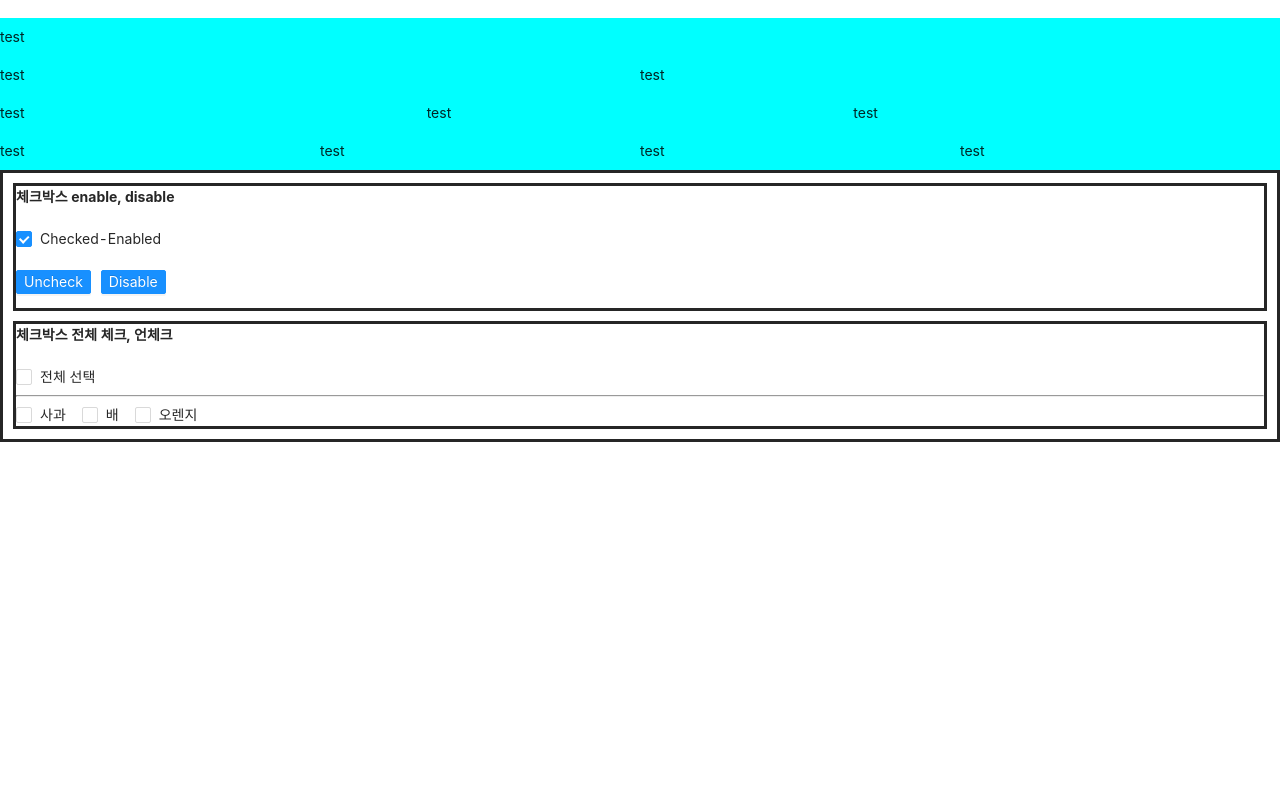
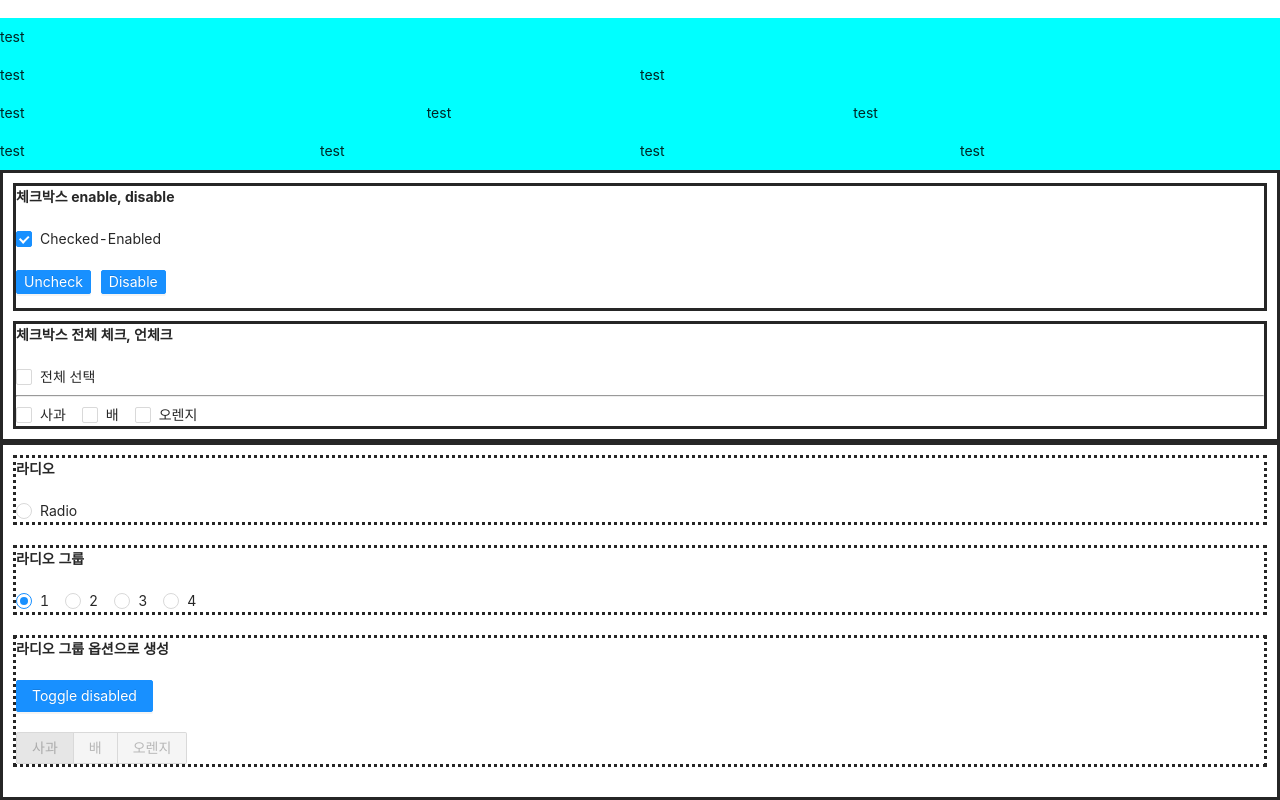
Before and after one commit to RATSENO/hello-react, a React (Create React App) app: page / in a window 1280 px wide. Shown: the part 313-1113 px from the top of the page. Before the commit the page ends 900 px from the top, so only its background shows below. Built offline with nearby package versions, Linux system fonts and the light colour scheme.

Commit message:
Radio button

```diff
--- a/src/App.js
+++ b/src/App.js
@@ -2,6 +2,7 @@ import "./App.css";
 import Test from "./antd-test/DatePicker";
 import TestGrid from "./antd-test/TestGrid";
 import TestCheckBox from "./antd-test/TestCheckBox";
+import TestRadio from "./antd-test/TestRadio";
 
 const App = () => {
   return (
@@ -9,6 +10,7 @@ const App = () => {
       <Test></Test>
       <TestGrid></TestGrid>
       <TestCheckBox></TestCheckBox>
+      <TestRadio></TestRadio>
     </>
   );
 }
--- /dev/null
+++ b/src/antd-test/TestRadio.js
@@ -0,0 +1,104 @@
+import { useState } from "react";
+import { Radio, Button } from "antd";
+
+const optionsWithDisabled = [
+  {
+    label: "사과",
+    value: "A",
+    disabled: false,
+  },
+  {
+    label: "배",
+    value: "B",
+    disabled: false,
+  },
+  {
+    label: "오렌지",
+    value: "C",
+    disabled: true,
+  },
+];
+
+const TestRadio = () => {
+  const [value, setValue] = useState(1);
+  const [value2, setValue2] = useState("A");
+  const [disabled, setDisabled] = useState(true);
+
+  const onChange = (e) => {
+    console.log("radio checked : ", e.target.value);
+    setValue(e.target.value);
+  };
+
+  const onChange2 = (e) => {
+    console.log("radio checked : ", e.target.value);
+    setValue2(e.target.value);
+  };
+
+  const toggleDisabled = () => {
+    setDisabled(!disabled);
+  };
+
+  return (
+    <div style={{ borderStyle: "solid", padding: "10px" }}>
+      <div style={{ borderStyle: "dotted", marginBottom: "20px" }}>
+        <p
+          style={{
+            marginBottom: "20px",
+          }}
+        >
+          <span>
+            <b>라디오</b>
+          </span>
+        </p>
+        <Radio>Radio</Radio>
+      </div>
+      <div style={{ borderStyle: "dotted", marginBottom: "20px" }}>
+        <p
+          style={{
+            marginBottom: "20px",
+          }}
+        >
+          <span>
+            <b>라디오 그룹</b>
+          </span>
+        </p>
+        <Radio.Group onChange={onChange} value={value}>
+          <Radio value={1}>1</Radio>
+          <Radio value={2}>2</Radio>
+          <Radio value={3}>3</Radio>
+          <Radio value={4}>4</Radio>
+        </Radio.Group>
+      </div>
+      <div style={{ borderStyle: "dotted", marginBottom: "20px" }}>
+        <p
+          style={{
+            marginBottom: "20px",
+          }}
+        >
+          <span>
+            <b>라디오 그룹 옵션으로 생성</b>
+          </span>
+        </p>
+        <Button
+          type="primary"
+          onClick={toggleDisabled}
+          style={{ marginBottom: "20px" }}
+        >
+          Toggle disabled
+        </Button>
+        <br />
+        <Radio.Group
+          options={optionsWithDisabled}
+          onChange={onChange2}
+          value={value2}
+          buttonStyle="solid"
+          optionType="button"
+          name="testOptionsRadio"
+          disabled={disabled}
+        ></Radio.Group>
+      </div>
+    </div>
+  );
+};
+
+export default TestRadio;
```
